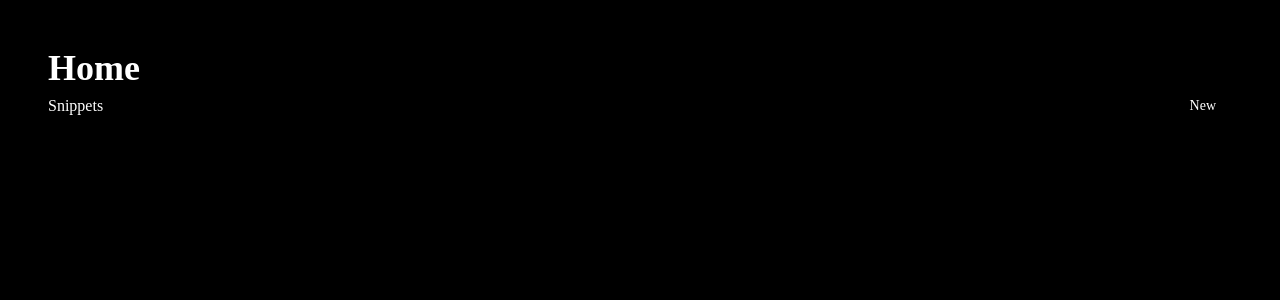
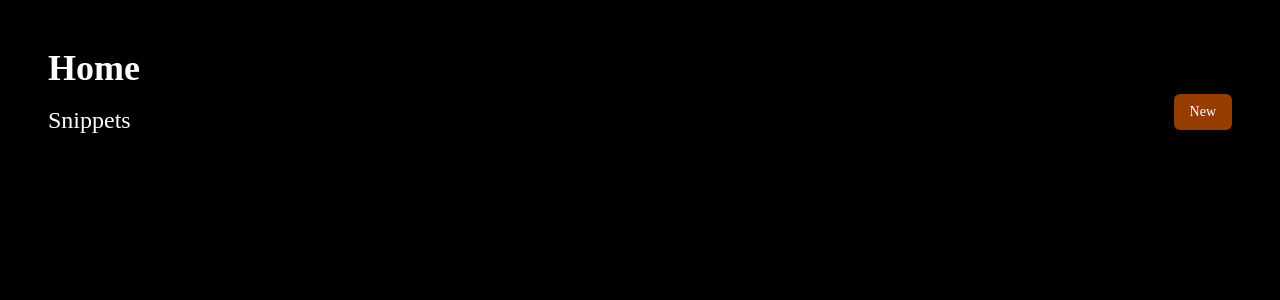
Before and after one commit to Abhay-0103/Snippets-Next.js, a Next.js app: page / in a window 1280 px wide. Shown: the top 300 px of the page. Built offline with nearby package versions, Linux system fonts and the light colour scheme.

Commit message:
Improved UI

```diff
--- a/src/app/page.tsx
+++ b/src/app/page.tsx
@@ -7,8 +7,8 @@ export default function Home() {
     <div>
       <h1 className="font-bold text-4xl">Home</h1>
       <div className="flex items-center justify-between">
-        <h1>Snippets</h1>
-        <Link href="/snippet/new"><Button className="cursor-pointer">New</Button></Link>
+        <h1 className="mt-4 text-2xl">Snippets</h1>
+        <Link href="/snippet/new"><Button className="cursor-pointer bg-amber-800">New</Button></Link>
       </div>
     </div>
   );
```
